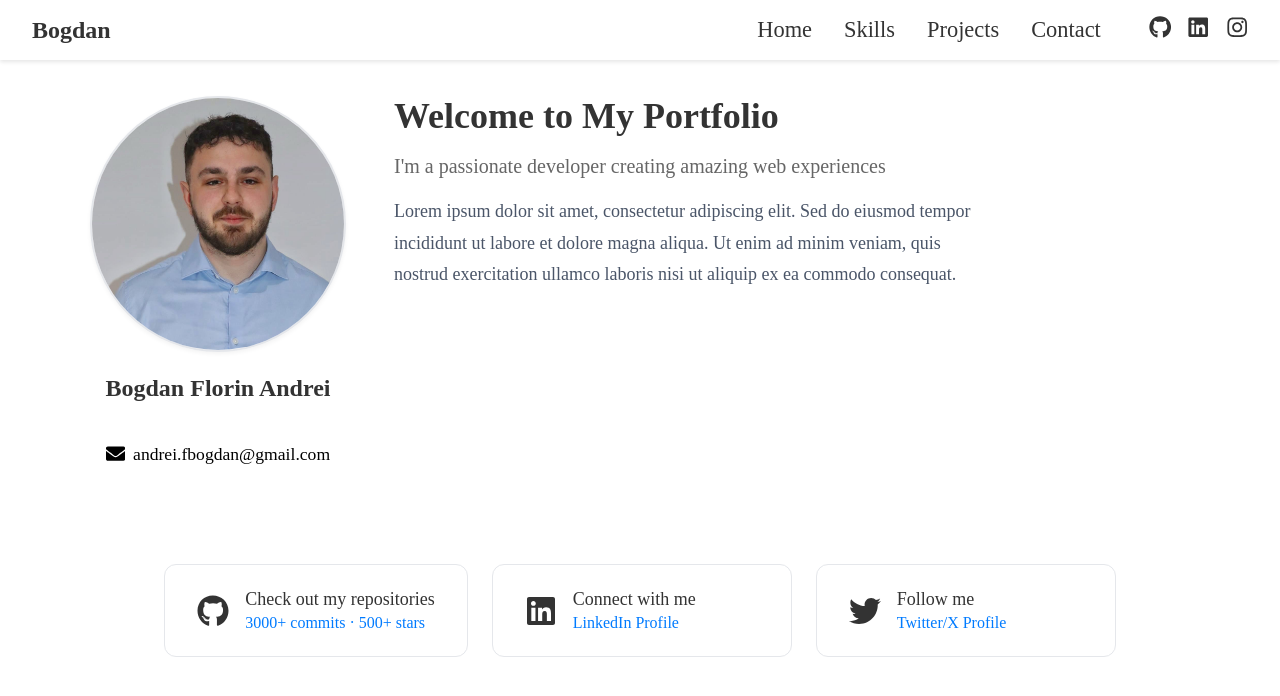
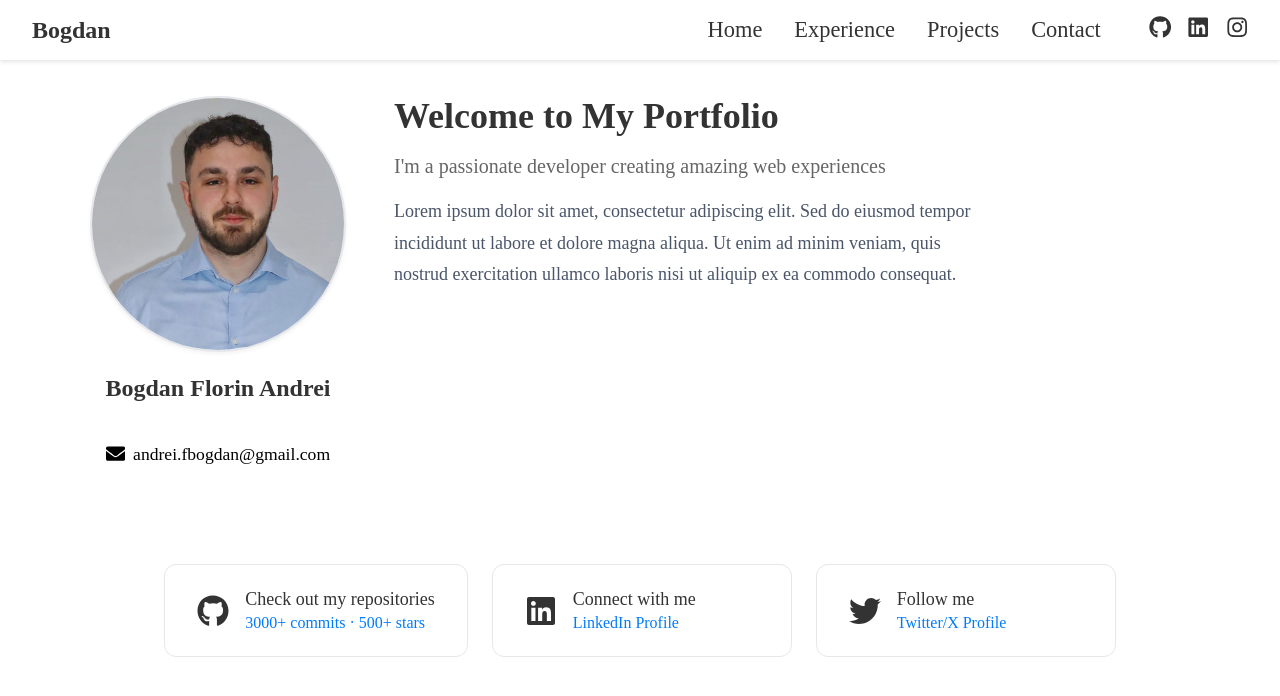
Before and after one commit to BogdanFAndrei/personal_portfolio, a Next.js app: page / in a window 1280 px wide. Shown: the top 696 px of the page. Built offline with nearby package versions, Linux system fonts and the light colour scheme.

Commit message:
modified navbar

```diff
--- a/src/app/components/navbar/index.js
+++ b/src/app/components/navbar/index.js
@@ -15,7 +15,7 @@ import {
 
 const navbarItems = [
     { name: 'Home', href: '#home' },
-    { name: 'Skills', href: '#skills' },
+    { name: 'Experience', href: '#experience' },
     { name: 'Projects', href: '#projects' },
     { name: 'Contact', href: '#contact' },
 ]
@@ -25,6 +25,7 @@ const Navbar = ({ hasBorder = true, longBorder = false }) => {
 
     return (
         <StyledNavContainer $hasBorder={hasBorder} $longBorder={longBorder}>
+
             <Link href='/' title='Home'>
                 <StyledText>Bogdan</StyledText>
             </Link>
```
